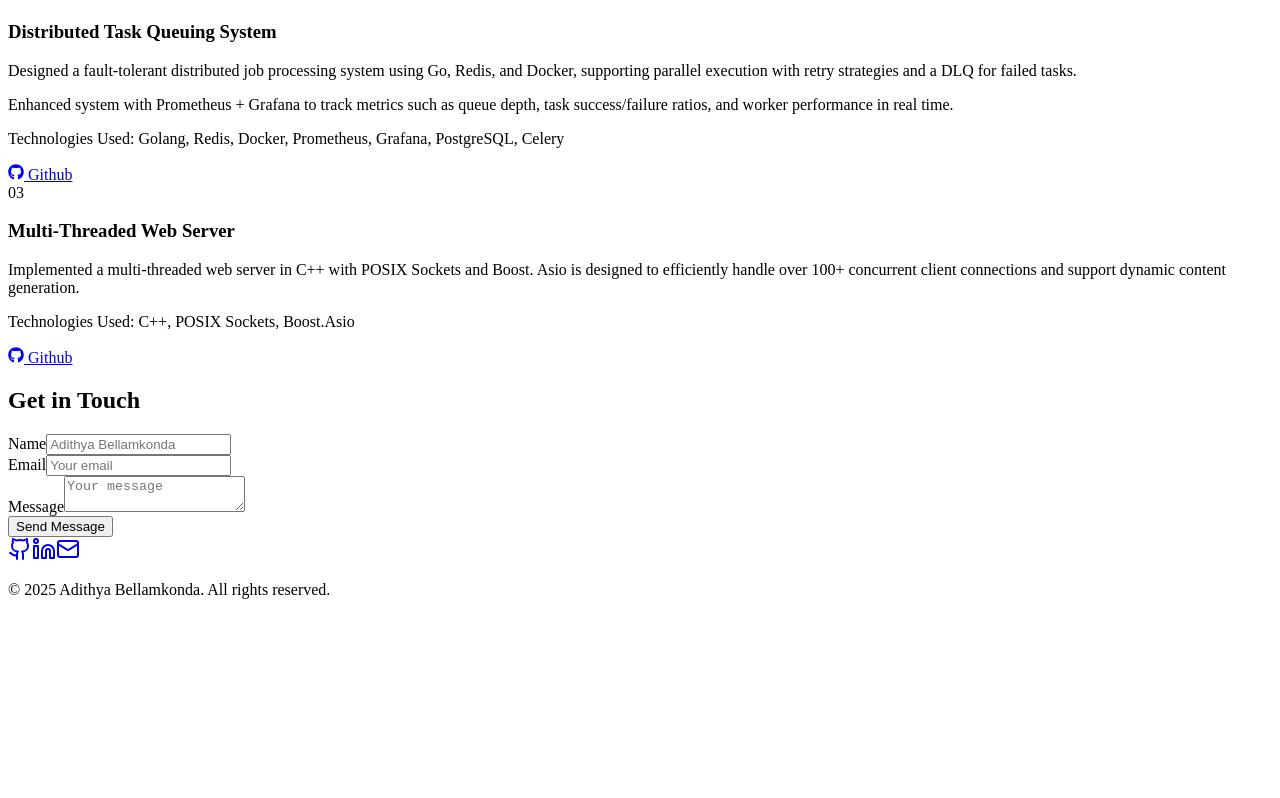
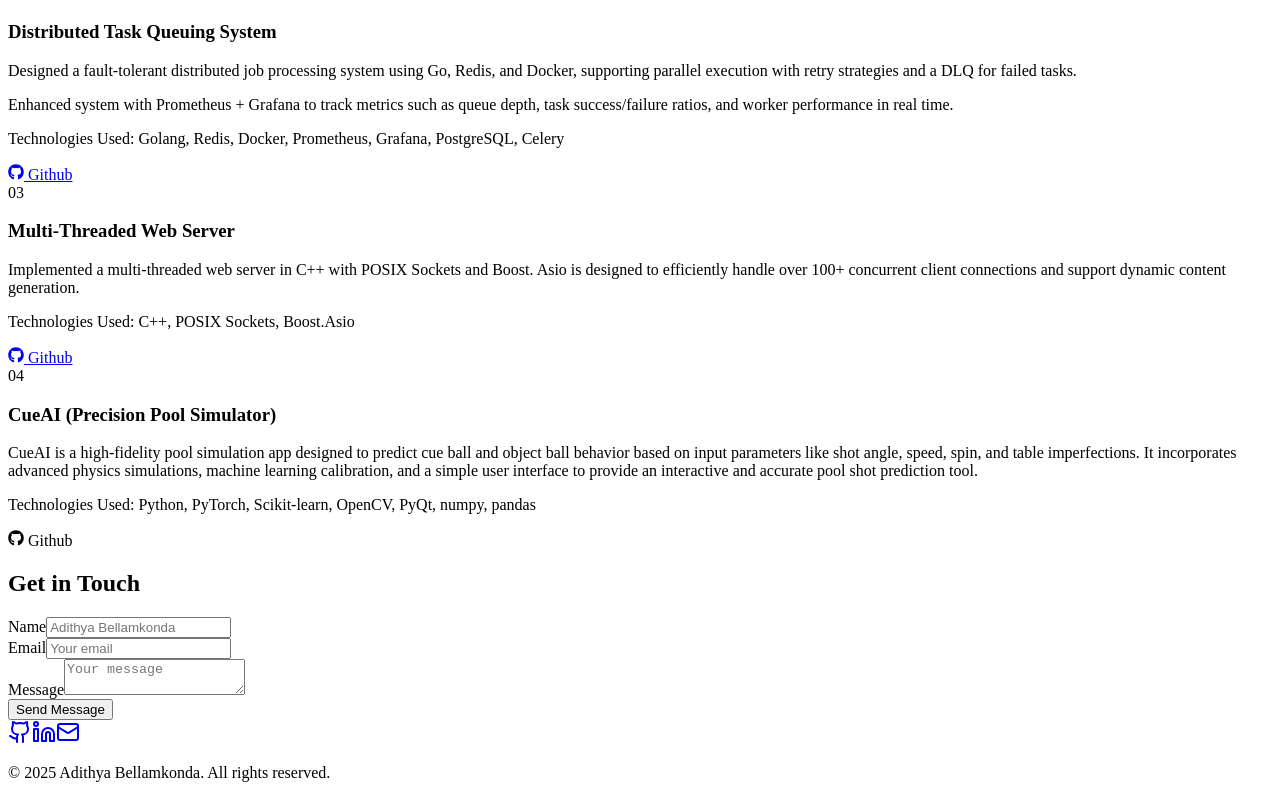
Before and after one commit to ab0626/personal-portfolio, a Next.js app: page / in a window 1280 px wide. Shown: the part 3681-4479 px from the top of the page. Before the commit the page ends 4296 px from the top, so only its background shows below. Built offline with nearby package versions, Linux system fonts and the light colour scheme.

Commit message:
Update projects.tsx
added project 4 to the projects.tsx

```diff
--- a/src/components/projects.tsx
+++ b/src/components/projects.tsx
@@ -38,6 +38,14 @@ const projects = [
     github: "https://github.com/ab0626/Batch",
     website: ""
   },
+  {
+    number: "04",
+    title: "CueAI (Precision Pool Simulator)",
+    description: [
+      'CueAI is a high-fidelity pool simulation app designed to predict cue ball and object ball behavior based on input parameters like shot angle, speed, spin, and table imperfections. It incorporates advanced physics simulations, machine learning calibration, and a simple user interface to provide an interactive and accurate pool shot prediction tool.'
+    ],
+    tech: "Python, PyTorch, Scikit-learn, OpenCV, PyQt, numpy, pandas"
+  }
 ];
 
 export function Projects() {
```
